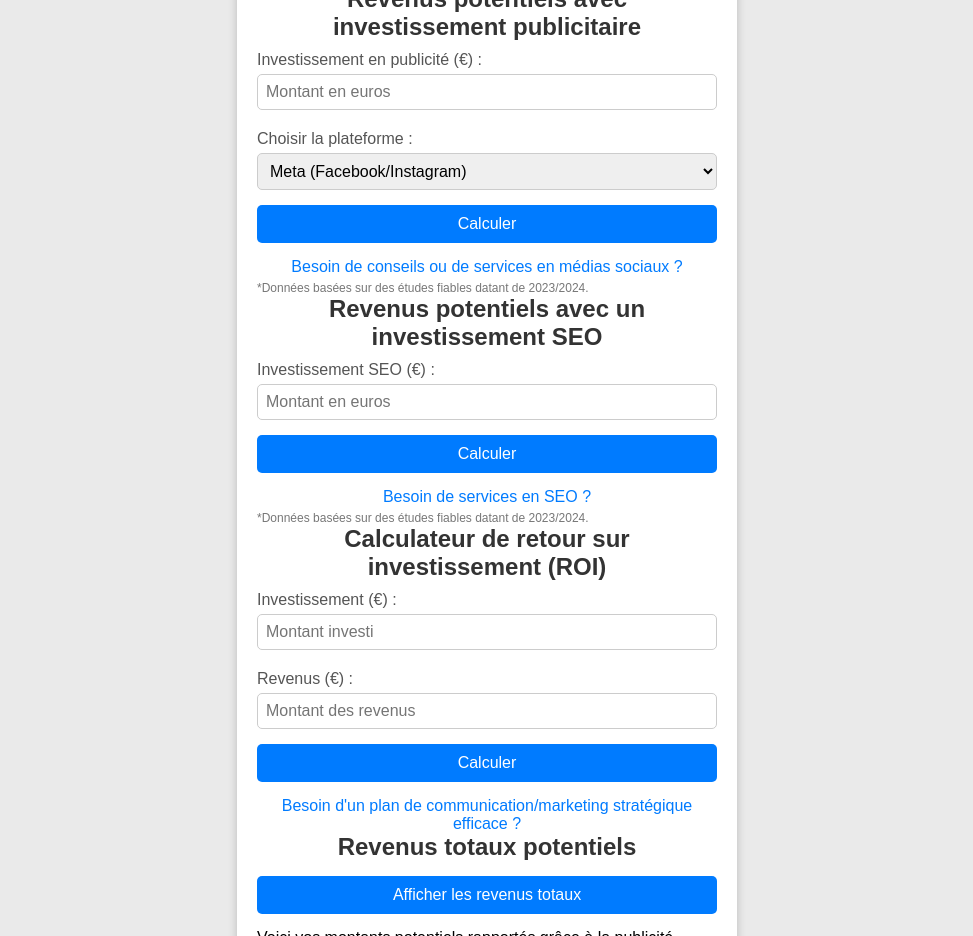
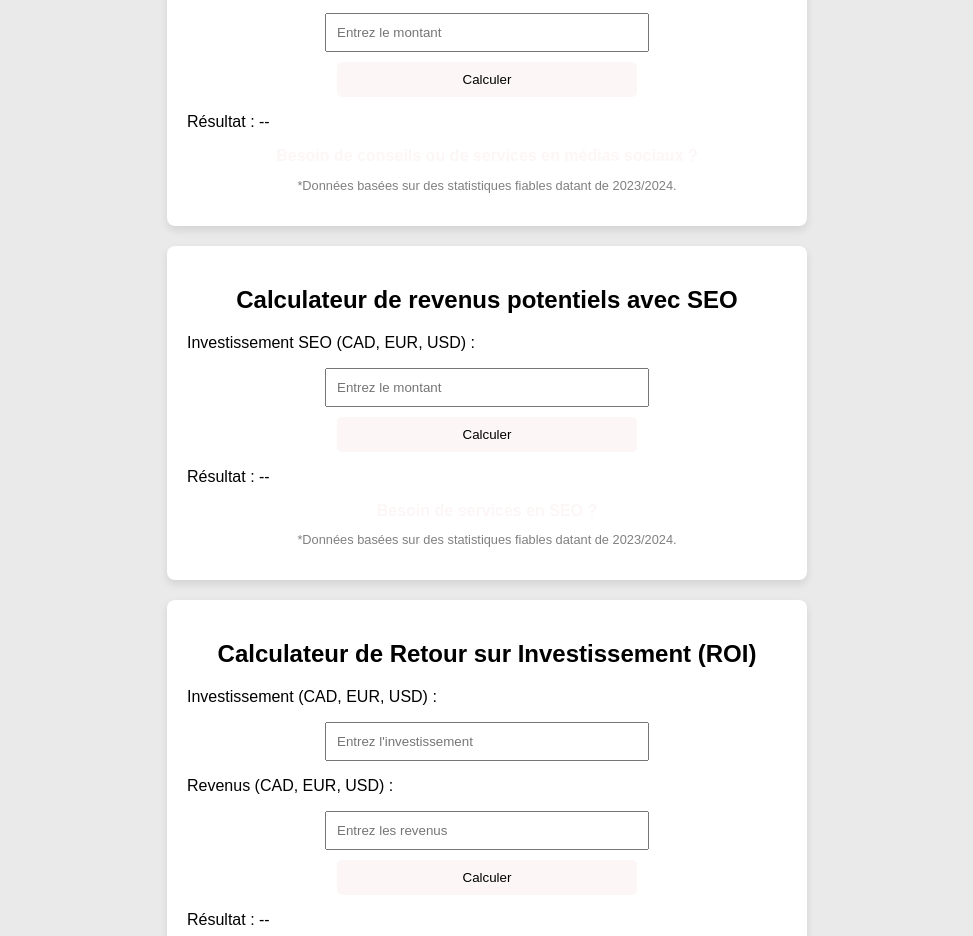
Before and after one commit to Parachute-alt/CalculateurBusinessTools, a plain HTML site: page index.html in a window 1280 px wide. Shown: the part 186-1122 px from the top of the page, without its empty margins (153-1126 px from the left). Drawn offline with Linux system fonts and the light colour scheme.

Commit message:
Add files via upload

```diff
--- a/index.html
+++ b/index.html
@@ -8,59 +8,49 @@
     <link rel="stylesheet" href="style.css">
 </head>
 <body>
-    <div class="container">
-        <h1>Nos calculateurs pour le développement de votre entreprise</h1>
+    <h1>Nos calculateurs pour le développement de votre entreprise</h1>
 
-        <!-- Calculateur 1: Revenus Potentiels en Publicité -->
-        <div class="calculateur" id="calculateur1">
-            <h2>Revenus potentiels avec investissement publicitaire</h2>
-            <label for="investPub">Investissement en publicité (€) :</label>
-            <input type="number" id="investPub" placeholder="Montant en euros">
-            <label for="plateforme">Choisir la plateforme :</label>
-            <select id="plateforme">
-                <option value="meta">Meta (Facebook/Instagram)</option>
-                <option value="linkedin">LinkedIn</option>
-                <option value="twitter">Twitter</option>
-                <option value="tiktok">TikTok</option>
-                <option value="youtube">YouTube</option>
-            </select>
-            <button onclick="calculerRevenusPub()">Calculer</button>
-            <div id="resultatPub" class="resultat"></div>
-            <a href="https://studioparachute.co/nos-services-360" target="_blank">Besoin de conseils ou de services en médias sociaux ?</a>
-            <p class="note">*Données basées sur des études fiables datant de 2023/2024.</p>
-        </div>
+    <!-- Calculateur de revenus publicitaires -->
+    <section class="calculator">
+        <h2>Calculateur de revenus potentiels avec publicité</h2>
+        <p>Investissement en publicité (CAD, EUR, USD) :</p>
+        <input type="number" id="adInvestment" placeholder="Entrez le montant">
+        <button onclick="calculateAdRevenue()">Calculer</button>
+        <p id="adResult">Résultat : --</p>
+        <a href="https://studioparachute.co/nos-services-360">Besoin de conseils ou de services en médias sociaux ?</a>
+        <p class="note">*Données basées sur des statistiques fiables datant de 2023/2024.</p>
+    </section>
 
-        <!-- Calculateur 2: Revenus Potentiels SEO -->
-        <div class="calculateur" id="calculateur2">
-            <h2>Revenus potentiels avec un investissement SEO</h2>
-            <label for="investSEO">Investissement SEO (€) :</label>
-            <input type="number" id="investSEO" placeholder="Montant en euros">
-            <button onclick="calculerRevenusSEO()">Calculer</button>
-            <div id="resultatSEO" class="resultat"></div>
-            <a href="https://studioparachute.co/abonnements" target="_blank">Besoin de services en SEO ?</a>
-            <p class="note">*Données basées sur des études fiables datant de 2023/2024.</p>
-        </div>
+    <!-- Calculateur de revenus SEO -->
+    <section class="calculator">
+        <h2>Calculateur de revenus potentiels avec SEO</h2>
+        <p>Investissement SEO (CAD, EUR, USD) :</p>
+        <input type="number" id="seoInvestment" placeholder="Entrez le montant">
+        <button onclick="calculateSEORevenue()">Calculer</button>
+        <p id="seoResult">Résultat : --</p>
+        <a href="https://studioparachute.co/abonnements">Besoin de services en SEO ?</a>
+        <p class="note">*Données basées sur des statistiques fiables datant de 2023/2024.</p>
+    </section>
 
-        <!-- Calculateur 3: ROI -->
-        <div class="calculateur" id="calculateur3">
-            <h2>Calculateur de retour sur investissement (ROI)</h2>
-            <label for="investROI">Investissement (€) :</label>
-            <input type="number" id="investROI" placeholder="Montant investi">
-            <label for="revenuROI">Revenus (€) :</label>
-            <input type="number" id="revenuROI" placeholder="Montant des revenus">
-            <button onclick="calculerROI()">Calculer</button>
-            <div id="resultatROI" class="resultat"></div>
-            <a href="https://studioparachute.co/a-votre-ecoute" target="_blank">Besoin d'un plan de communication/marketing stratégique efficace ?</a>
-        </div>
+    <!-- Calculateur de ROI -->
+    <section class="calculator">
+        <h2>Calculateur de Retour sur Investissement (ROI)</h2>
+        <p>Investissement (CAD, EUR, USD) :</p>
+        <input type="number" id="roiInvestment" placeholder="Entrez l'investissement">
+        <p>Revenus (CAD, EUR, USD) :</p>
+        <input type="number" id="roiRevenue" placeholder="Entrez les revenus">
+        <button onclick="calculateROI()">Calculer</button>
+        <p id="roiResult">Résultat : --</p>
+        <a href="https://studioparachute.co/a-votre-ecoute">Besoin d'un plan de communication/marketing stratégique efficace ?</a>
+    </section>
 
-        <!-- Calculateur 4: Revenus Totaux -->
-        <div class="calculateur" id="calculateur4">
-            <h2>Revenus totaux potentiels</h2>
-            <button onclick="calculerRevenusTotaux()">Afficher les revenus totaux</button>
-            <div id="resultatTotal" class="resultat"></div>
-            <p>Voici vos montants potentiels rapportés grâce à la publicité.</p>
-        </div>
-    </div>
+    <!-- Revenus totaux potentiels -->
+    <section class="calculator">
+        <h2>Revenus totaux potentiels</h2>
+        <p>Voici vos montants potentiels rapportés grâce à la publicité :</p>
+        <p id="totalRevenue">--</p>
+    </section>
+
     <script src="script.js"></script>
 </body>
 </html>
--- a/script.js
+++ b/script.js
@@ -1,43 +1,36 @@
 
-function calculerRevenusPub() {
-    let investissement = parseFloat(document.getElementById('investPub').value);
-    let plateforme = document.getElementById('plateforme').value;
-
-    const facteur = { meta: 3, linkedin: 4, twitter: 2, tiktok: 5, youtube: 3.5 };
-    let revenu = investissement * (facteur[plateforme] || 1);
-    afficherResultat('resultatPub', revenu);
+function calculateAdRevenue() {
+    const investment = document.getElementById('adInvestment').value;
+    const result = investment * 3; // Hypothèse de rendement x3
+    document.getElementById('adResult').innerText = `Résultat : ${formatCurrency(result)}`;
+    updateTotalRevenue();
 }
 
-function calculerRevenusSEO() {
-    let investissement = parseFloat(document.getElementById('investSEO').value);
-    let revenu = investissement * 4.5; // Hypothèse basée sur des tendances actuelles.
-    afficherResultat('resultatSEO', revenu);
+function calculateSEORevenue() {
+    const investment = document.getElementById('seoInvestment').value;
+    const result = investment * 4; // Hypothèse de rendement x4
+    document.getElementById('seoResult').innerText = `Résultat : ${formatCurrency(result)}`;
+    updateTotalRevenue();
 }
 
-function calculerROI() {
-    let investissement = parseFloat(document.getElementById('investROI').value);
-    let revenu = parseFloat(document.getElementById('revenuROI').value);
-
-    if (investissement > 0) {
-        let roi = ((revenu - investissement) / investissement) * 100;
-        document.getElementById('resultatROI').textContent = `Le ROI est de ${roi.toFixed(2)}%.`;
+function calculateROI() {
+    const investment = document.getElementById('roiInvestment').value;
+    const revenue = document.getElementById('roiRevenue').value;
+    if (investment > 0) {
+        const roi = ((revenue - investment) / investment) * 100;
+        document.getElementById('roiResult').innerText = `Résultat : ${roi.toFixed(2)} %`;
     } else {
-        alert('Veuillez entrer un montant d\'investissement valide.');
+        document.getElementById('roiResult').innerText = "Veuillez entrer un investissement valide.";
     }
 }
 
-function calculerRevenusTotaux() {
-    const revenusPub = parseFloat(document.getElementById('resultatPub').textContent) || 0;
-    const revenusSEO = parseFloat(document.getElementById('resultatSEO').textContent) || 0;
-    afficherResultat('resultatTotal', revenusPub + revenusSEO);
+function formatCurrency(amount) {
+    return new Intl.NumberFormat('fr-FR', { style: 'currency', currency: 'EUR' }).format(amount);
 }
 
-function afficherResultat(elementId, montant) {
-    const euro = montant.toFixed(2);
-    const cad = (montant * 1.5).toFixed(2);
-    const usd = (montant * 1.1).toFixed(2);
-
-    document.getElementById(elementId).innerHTML = `
-        ${euro} € | ${cad} CAD | ${usd} USD
-    `;
+function updateTotalRevenue() {
+    const adInvestment = parseFloat(document.getElementById('adInvestment').value) || 0;
+    const seoInvestment = parseFloat(document.getElementById('seoInvestment').value) || 0;
+    const total = adInvestment * 3 + seoInvestment * 4; // Calcul basé sur les hypothèses précédentes
+    document.getElementById('totalRevenue').innerText = formatCurrency(total);
 }
--- a/style.css
+++ b/style.css
@@ -1,82 +1,53 @@
-
-* {
-    margin: 0;
-    padding: 0;
-    box-sizing: border-box;
-}
 
 body {
     font-family: Arial, sans-serif;
     background-color: rgb(234, 234, 234);
-    display: flex;
-    justify-content: center;
-    align-items: center;
-    flex-direction: column;
     margin: 0;
-    padding: 20px 0;
-}
-
-.container {
-    background-color: #fff;
-    border-radius: 10px;
-    padding: 20px;
-    box-shadow: 0 4px 10px rgba(0, 0, 0, 0.2);
-    width: 90%;
-    max-width: 500px;
-    margin: 10px 0;
+    padding: 0;
 }
 
 h1, h2 {
-    color: #333;
-    margin-bottom: 10px;
     text-align: center;
+    margin: 20px 0;
 }
 
-label {
-    display: block;
-    margin: 10px 0 5px;
-    color: #555;
+.calculator {
+    background-color: white;
+    border-radius: 8px;
+    margin: 20px auto;
+    padding: 20px;
+    width: 90%;
+    max-width: 600px;
+    box-shadow: 0 4px 8px rgba(0, 0, 0, 0.1);
 }
 
-input, select {
-    width: 100%;
-    padding: 8px;
-    font-size: 16px;
-    margin-bottom: 10px;
-    border: 1px solid #ccc;
+input, button {
+    display: block;
+    margin: 10px auto;
+    padding: 10px;
+    width: 80%;
+    max-width: 300px;
+}
+
+button {
+    background-color: rgb(252, 246, 246);
+    color: black;
+    border: none;
+    cursor: pointer;
     border-radius: 5px;
 }
 
-button {
-    background-color: #007bff;
-    color: white;
-    border: none;
-    padding: 10px;
-    width: 100%;
-    cursor: pointer;
-    font-size: 16px;
-    margin-top: 5px;
-    border-radius: 5px;
-    transition: background-color 0.3s;
-}
-
 button:hover {
-    background-color: #0056b3;
-}
-
-.resultat {
-    margin-top: 15px;
-    font-weight: bold;
-    color: #333;
-    text-align: center;
+    background-color: rgb(240, 240, 240);
 }
 
 a {
     display: block;
+    text-align: center;
+    color: rgb(252, 246, 246);
+    text-decoration: none;
     margin-top: 10px;
-    color: #007bff;
-    text-decoration: none;
-    text-align: center;
+    font-weight: bold;
 }
 
 a:hover {
@@ -84,7 +55,7 @@ a:hover {
 }
 
 .note {
-    font-size: 12px;
-    color: #777;
-    margin-top: 5px;
+    font-size: 0.8em;
+    text-align: center;
+    color: gray;
 }
```
